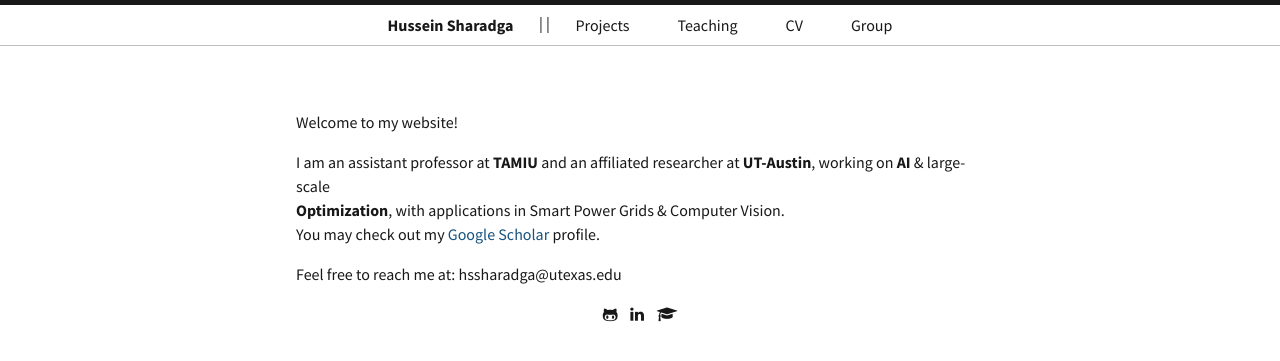
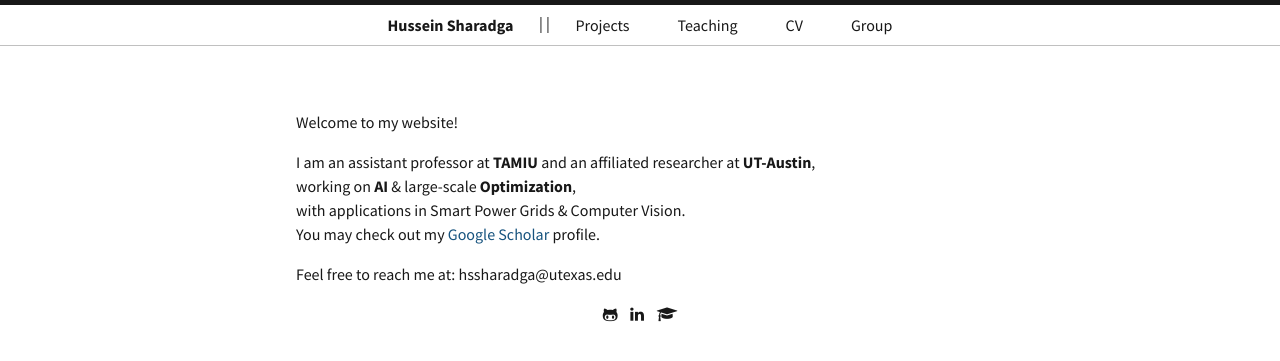
Before and after one commit to hssharadga/hssharadga.github.io, a Jekyll site: the page built from index.html, in a window 1280 px wide. Shown: the top 361 px of the page. Built offline with Jekyll 4.4.1, drawn with Linux system fonts in a browser that asks for light colours.

Commit message:
Update index.html

```diff
--- a/index.html
+++ b/index.html
@@ -17,8 +17,9 @@
    </p>
 
  <p style="text-align: left;">
-I am an assistant professor at <b>TAMIU</b> and an affiliated researcher at <b>UT-Austin</b>, working on <b>AI</b> & large-scale  <br>
-<b>Optimization</b>, with applications in Smart Power Grids & Computer Vision. <br>
+I am an assistant professor at <b>TAMIU</b> and an affiliated researcher at <b>UT-Austin</b>, <br>
+working on <b>AI</b> & large-scale <b>Optimization</b>,  <br>
+with applications in Smart Power Grids & Computer Vision. <br>
 You may check out my <a href="https://scholar.google.com/citations?user=F3R-63QAAAAJ&hl=en&oi=ao" target="_blank">Google Scholar</a> profile.
   </p>
 </div>
```
